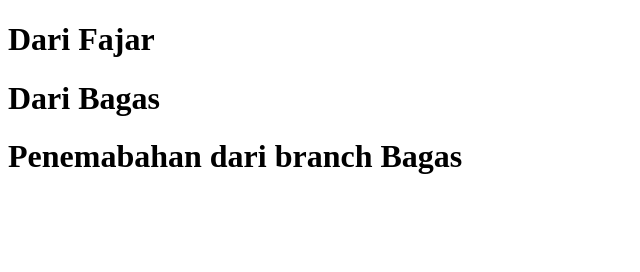
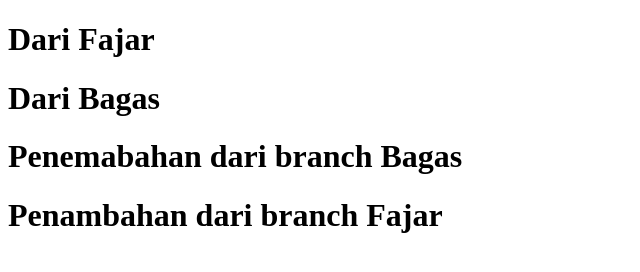
Before and after one commit to cholid15/cobagithub, a plain HTML site: page index.html in a window 1280 px wide. Shown: the whole page, without its empty margins (0-640 px from the left). Drawn offline with Linux system fonts and the light colour scheme.

Commit message:
penambahan dari branch fajar

```diff
--- a/index.html
+++ b/index.html
@@ -14,5 +14,8 @@
 
     <!-- Dari Branch Bagas -->
     <h1>Penemabahan dari branch Bagas</h1>
+
+    <!-- Penambahan dari Branch Fajar -->
+    <h1>Penambahan dari branch Fajar</h1>
   </body>
 </html>
```
